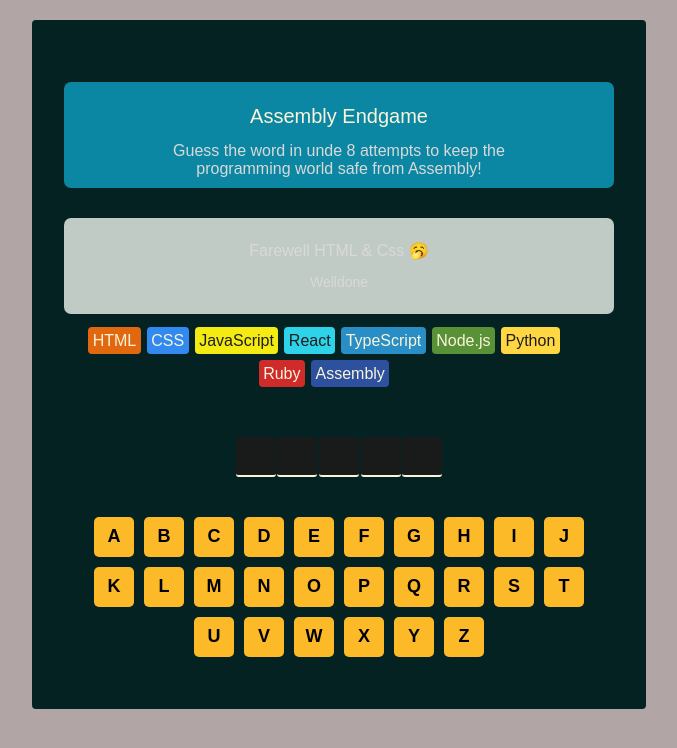
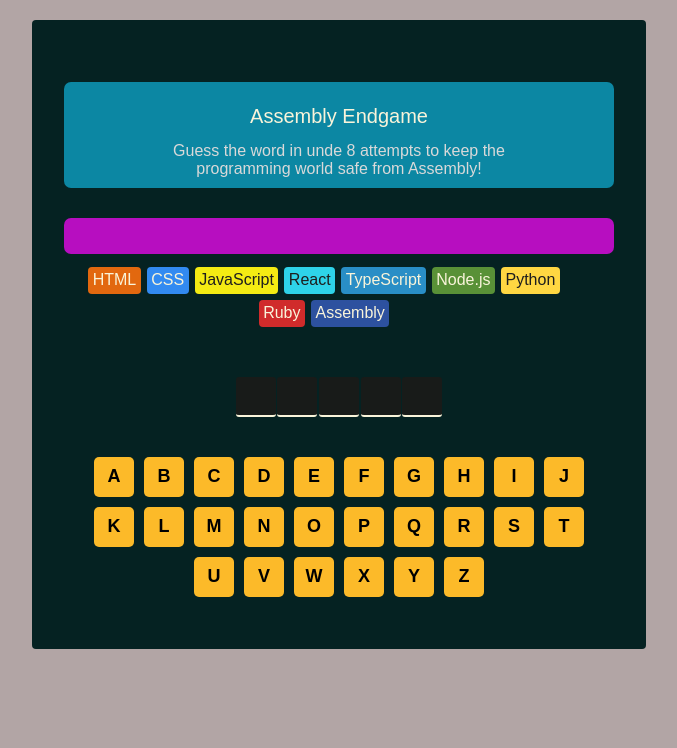
Before and after one commit to tevis-zorg/Assembly-Game, a React (Vite) app: page / in a window 1280 px wide. Shown: the top 748 px of the page, without its empty margins (301-978 px from the left). Built offline with nearby package versions, Linux system fonts and the light colour scheme.

Commit message:
Adding Incorrect mechanisms of the game, decrease and adding some logic also remove unessesary comments

```diff
--- a/src/App.css
+++ b/src/App.css
@@ -22,14 +22,15 @@
 .game-status {
   padding: 10px;
   align-items: center;
-  background-color: #c0cbc5;
+  background-color: #b70ec0;
   /* color: #0000009c; */
   border-radius: 7px;
   white-space: nowrap;
 }
 
 .game-status.chip-lost {
-  background-color: #FCBA29;
+  background-color: #edbb08;
+  color:#181b19
 }
 
 .game-status.game-lost {
@@ -41,7 +42,7 @@
 }
 
 .game-status h2 {
-  font-size: 1rem;
+  font-size: 1.2rem;
   font-weight: 500;
 }
 
--- a/src/Components/Child/GameStatus.jsx
+++ b/src/Components/Child/GameStatus.jsx
@@ -1,17 +1,20 @@
 const GameStatus = (props) => {
 
   const isWrongGuesses = props.wrongGuess;
-  const isRightGuesses = props.rightGuess;
+  const isChip = props.chips;
 
-  const chipLost = isWrongGuesses >= 1;
-  const isLost = isWrongGuesses >= 8;
-  const isWin = Array.from(props.currentWord).length === isRightGuesses;
+  const chipLost = isWrongGuesses.length > 0;
+  const isWin = props.isGameWon;
+  const isLost = props.isGameLost;
+  const langLost = isWrongGuesses.length > 0 ? isChip[isWrongGuesses.length - 1]?.name : null;
 
   console.log(
     `Chip Lost : ${chipLost}\nGame Lost : ${isLost}\nGame Win : ${isWin}`
   )
 
   return (
+    <>
+      {
         <section
           className={
             props.moduleName(
@@ -25,13 +28,20 @@
           }
         >
           <h2>
-            {props.statMessages}
+            {
+              isWin? "You've won!" : ( chipLost? `Farewell ${langLost}` : null )
+            }
           </h2>
           <p>
-            {props.subMessages}
+            {
+              isWin ? "Welldone!🍾" :
+              ( isLost ? "You better start learning Assembly!☠️☠️☠️" : null )
+            }
           </p>
         </section>
-      // {statusElement}
+
+      }
+    </>
   )
 }
 
--- a/src/Components/Child/LanguageChips.jsx
+++ b/src/Components/Child/LanguageChips.jsx
@@ -7,7 +7,7 @@
     const chipElement = listData.map(
         (items, index) => {
 
-            const ceased = index < props.wrongGuess
+            const ceased = index < props.wrongGuess.length
 
             const style = {
                 backgroundColor: items.backgroundColor,
--- a/src/index.css
+++ b/src/index.css
@@ -14,6 +14,7 @@
 body {
     margin: 0;
     font-family: "Hanken Grotesk", Arial, sans-serif;
+    font-weight: 500;
     background-color: #b2a5a5;
     color: #D9D9D9;
     padding: 20px;
```
